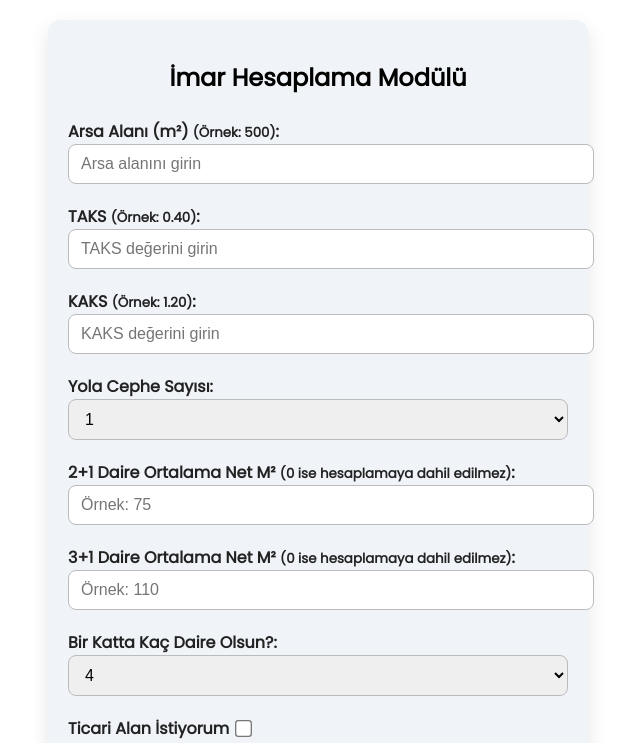
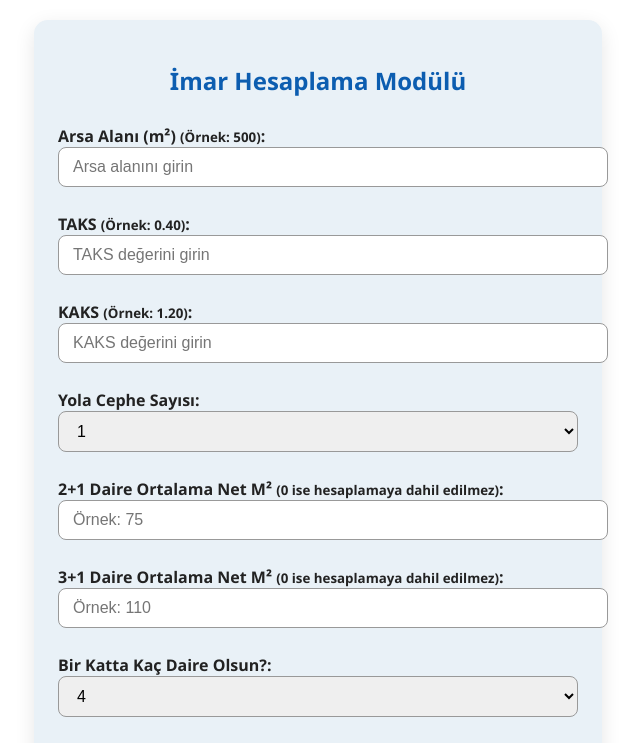
Before and after one commit to hasaannn327-source/imar-hesab-, a React (Create React App) app: page / in a window 1280 px wide. Shown: the top 743 px of the page, without its empty margins (322-962 px from the left). Built offline with nearby package versions, Linux system fonts and the light colour scheme.

Commit message:
Update App.js

```diff
--- a/src/App.js
+++ b/src/App.js
@@ -1,7 +1,7 @@
 import React, { useState } from "react";
 
 const ortakAlanOrani = 0.10;
-const maxKatYonetmelik = 5; // Örnek maksimum kat Hmax yönetmelikten alınacak şekilde
+const maxKatYonetmelik = 5; // Örnek max kat - bunu yönetmelikten dinamik çekebilirsiniz
 const defaultCekmeMesafeleri = {
   onBahce: 5,
   yanBahce: 3,
@@ -18,24 +18,19 @@ export default function App() {
   const [ucArtibirNetM2, setUcArtibirNetM2] = useState("");
   const [katBasinaDaire, setKatBasinaDaire] = useState(4);
   const [ticariAlanVar, setTicariAlanVar] = useState(false);
-
-  // Çekme mesafeleri (opsiyonel kullanıcı girişi veya default)
   const [cekmeMesafeleri, setCekmeMesafeleri] = useState(defaultCekmeMesafeleri);
 
-  // Sonuçlar
   const [sonuclar, setSonuclar] = useState(null);
 
-  // Yönetmelik kontrolü fonksiyonu (basit örnek, gerektiği kadar detay eklenebilir)
+  // Basit yönetmelik kontrolü
   function yonetmelikKontrol(arsa, taksVal, kaksVal) {
     const errors = [];
     if (taksVal > 0.5) errors.push("TAKS 0.5'ten büyük olamaz (Madde X).");
     if (kaksVal > 3) errors.push("KAKS 3'ten büyük olamaz (Madde Y).");
     if (arsa < 100) errors.push("Arsa alanı 100 m²'den küçük olamaz (Madde Z).");
-    // Buraya gerçek maddeler eklenmeli
     return errors;
   }
 
-  // Hesaplama fonksiyonu
   const hesapla = () => {
     const arsa = parseFloat(arsaM2);
     const taksVal = parseFloat(taks);
@@ -44,36 +39,29 @@ export default function App() {
     const ucNet = parseFloat(ucArtibirNetM2);
     const katDaire = katBasinaDaire;
 
-    // Zorunlu alanları kontrol et
     if (isNaN(arsa) || isNaN(taksVal) || isNaN(kaksVal)) {
-      alert("Lütfen Arsa, TAKS ve KAKS değerlerini doğru giriniz.");
+      alert("Arsa, TAKS ve KAKS değerlerini doğru giriniz.");
       return;
     }
-    if (
-      (isNaN(ikiNet) || ikiNet <= 0) &&
-      (isNaN(ucNet) || ucNet <= 0) &&
-      !ticariAlanVar
-    ) {
+    if ((!ikiNet || ikiNet <= 0) && (!ucNet || ucNet <= 0) && !ticariAlanVar) {
       alert("En az bir daire tipi seçilmeli veya ticari alan işaretlenmeli.");
       return;
     }
 
-    // Yönetmelik kontrolü
     const errors = yonetmelikKontrol(arsa, taksVal, kaksVal);
     if (errors.length > 0) {
       alert("Yönetmelik Hataları:\n" + errors.join("\n"));
       return;
     }
 
-    // Çekme mesafeleri nedeniyle net arsa alanı hesapla
-    // Burada basitçe kenarlardan toplam çekme mesafesi ile hesap yapıyoruz
-    const toplamCekme =
-      cekmeMesafeleri.onBahce * arsa ** 0 +
-      cekmeMesafeleri.yanBahce * 2 +
-      cekmeMesafeleri.arkaBahce;
+    // Basit arsa eni-boyu tahmini (kare kabul)
+    const arsaKenari = Math.sqrt(arsa);
 
-    // Burada 10 ile çarptım ki alan olarak azaltsın, istersen burayı sen düzenle
-    const netArsa = Math.max(arsa - toplamCekme * 10, 0);
+    // Çekme mesafelerine göre net arsa hesapla (ön + arka bahçe çekmeleri boydan, yan bahçe 2x kenardan)
+    const cekmeToplam = (cekmeMesafeleri.onBahce || 0) + (cekmeMesafeleri.arkaBahce || 0);
+    const netArsaEni = Math.max(arsaKenari - 2 * (cekmeMesafeleri.yanBahce || 0), 0);
+    const netArsaBoyu = Math.max(arsaKenari - cekmeToplam, 0);
+    const netArsa = netArsaEni * netArsaBoyu;
 
     // Brüt ve net inşaat alanları
     const brutInsaat = arsa * kaksVal;
@@ -83,41 +71,39 @@ export default function App() {
     const netTicariAlani = ticariAlanVar ? netInsaat * 0.2 : 0;
     const netKonutAlani = netInsaat - netTicariAlani;
 
-    // Daire adetleri (opsiyonel olarak 0 ise o daire tipi yok sayılır)
+    // Daire adetleri (0 ise o tip daire yok sayılır)
     let ikiAdet = 0,
       ucAdet = 0;
-
     if (ikiNet > 0) ikiAdet = Math.floor((netKonutAlani * 0.5) / ikiNet);
     if (ucNet > 0) ucAdet = Math.floor((netKonutAlani * 0.5) / ucNet);
     const toplamDaire = ikiAdet + ucAdet;
 
-    // Otopark hesabı: her 3 daire için 1 araç
+    // Otopark ihtiyacı (her 3 daire için 1 araç)
     const otoparkIhtiyaci = Math.ceil(toplamDaire / 3);
 
-    // Su deposu gereklilik: 30+ daire için 10 tonluk depo örnek
-    const suDeposuGereklilik =
-      toplamDaire > 30 ? "10 tonluk su deposu gereklidir." : "";
+    // Su deposu gerekliliği
+    const suDeposuGereklilik = toplamDaire > 30 ? "10 tonluk su deposu gereklidir." : "";
 
-    // Ağaç hesabı: arsa 500+ ise 2 ağaç örneği
+    // Ağaç hesabı
     const agacIhtiyaci = arsa >= 500 ? "En az 2 ağaç dikimi gereklidir." : "";
 
-    // Sarnıç zorunluluğu: 1000+ arsa alanı için örnek
+    // Sarnıç zorunluluğu
     const sarnicZorunlu = arsa >= 1000 ? "Sarnıç zorunludur." : "";
 
-    // Blok sayısı ve kat hesabı (max kat: maxKatYonetmelik)
+    // Blok sayısı (yol cephesi sayısına göre)
     let blokSayisi = 1;
     if (parseInt(yolCephe) === 2) blokSayisi = 2;
     else if (parseInt(yolCephe) >= 3) blokSayisi = 3;
 
-    // Kat sayısı, daire sayısı ve blok sayısına göre
+    // Kat sayısı max 5 (Hmax yönetmelikten)
     let katSayisi = Math.ceil(toplamDaire / (katDaire * blokSayisi));
     if (katSayisi > maxKatYonetmelik) {
-      // Kat sayısı fazla ise blok sayısını artırarak kat sayısını azaltmaya çalış
       while (katSayisi > maxKatYonetmelik) {
         blokSayisi++;
         katSayisi = Math.ceil(toplamDaire / (katDaire * blokSayisi));
       }
     }
+    if (katSayisi > maxKatYonetmelik) katSayisi = maxKatYonetmelik; // Kesin limit
 
     setSonuclar({
       arsa,
@@ -142,51 +128,53 @@ export default function App() {
     });
   };
 
-  // Arayüz stilleri (temel)
+  // Basit stiller
   const containerStyle = {
-    maxWidth: 500,
+    maxWidth: 520,
     margin: "20px auto",
-    padding: 20,
-    backgroundColor: "#f0f4f8",
-    borderRadius: 12,
-    fontFamily: "'Poppins', sans-serif",
-    boxShadow: "0 8px 20px rgba(0,0,0,0.1)",
+    padding: 24,
+    backgroundColor: "#e9f1f7",
+    borderRadius: 14,
+    fontFamily: "'Segoe UI', Tahoma, Geneva, Verdana, sans-serif",
+    boxShadow: "0 6px 20px rgb(0 0 0 / 0.1)",
   };
-  const labelStyle = { display: "block", marginBottom: 6, fontWeight: "600", color: "#222" };
+  const labelStyle = { display: "block", marginBottom: 8, fontWeight: "600", color: "#222" };
   const inputStyle = {
     width: "100%",
-    padding: "10px 12px",
-    marginBottom: 14,
+    padding: "10px 14px",
+    marginBottom: 18,
     borderRadius: 8,
-    border: "1.5px solid #bbb",
+    border: "1.7px solid #999",
     fontSize: 16,
   };
-  const checkboxStyle = { marginLeft: 8, transform: "scale(1.3)", cursor: "pointer" };
+  const checkboxStyle = { marginLeft: 10, transform: "scale(1.3)", cursor: "pointer" };
   const btnStyle = {
     width: "100%",
-    padding: "12px 0",
-    backgroundColor: "#0069d9",
+    padding: "14px 0",
+    backgroundColor: "#0c5db0",
     color: "white",
-    fontSize: 18,
-    fontWeight: "600",
+    fontSize: 20,
+    fontWeight: "700",
     border: "none",
-    borderRadius: 10,
+    borderRadius: 12,
     cursor: "pointer",
-    marginTop: 10,
+    marginTop: 14,
   };
   const resultStyle = {
     marginTop: 30,
-    backgroundColor: "white",
-    padding: 20,
-    borderRadius: 10,
-    boxShadow: "0 5px 15px rgba(0,0,0,0.1)",
-    color: "#111",
-    lineHeight: 1.5,
+    backgroundColor: "#fff",
+    padding: 22,
+    borderRadius: 12,
+    boxShadow: "0 8px 25px rgba(0,0,0,0.12)",
+    color: "#222",
+    lineHeight: 1.6,
   };
 
   return (
     <div style={containerStyle}>
-      <h2 style={{ textAlign: "center", marginBottom: 24 }}>İmar Hesaplama Modülü</h2>
+      <h2 style={{ textAlign: "center", marginBottom: 28, color: "#0c5db0" }}>
+        İmar Hesaplama Modülü
+      </h2>
 
       <label style={labelStyle}>
         Arsa Alanı (m²) <small>(Örnek: 500)</small>:
@@ -196,6 +184,7 @@ export default function App() {
           onChange={(e) => setArsaM2(e.target.value)}
           style={inputStyle}
           placeholder="Arsa alanını girin"
+          min={0}
         />
       </label>
 
@@ -208,6 +197,8 @@ export default function App() {
           onChange={(e) => setTaks(e.target.value)}
           style={inputStyle}
           placeholder="TAKS değerini girin"
+          min={0}
+          max={1}
         />
       </label>
 
@@ -220,6 +211,8 @@ export default function App() {
           onChange={(e) => setKaks(e.target.value)}
           style={inputStyle}
           placeholder="KAKS değerini girin"
+          min={0}
+          max={10}
         />
       </label>
 
@@ -285,7 +278,7 @@ export default function App() {
         />
       </label>
 
-      <h3 style={{ marginTop: 20, marginBottom: 12 }}>Çekme Mesafeleri (metre)</h3>
+      <h3 style={{ marginTop: 20, marginBottom: 14, color: "#0c5db0" }}>Çekme Mesafeleri (metre)</h3>
 
       <label style={labelStyle}>
         Ön Bahçe:
```
